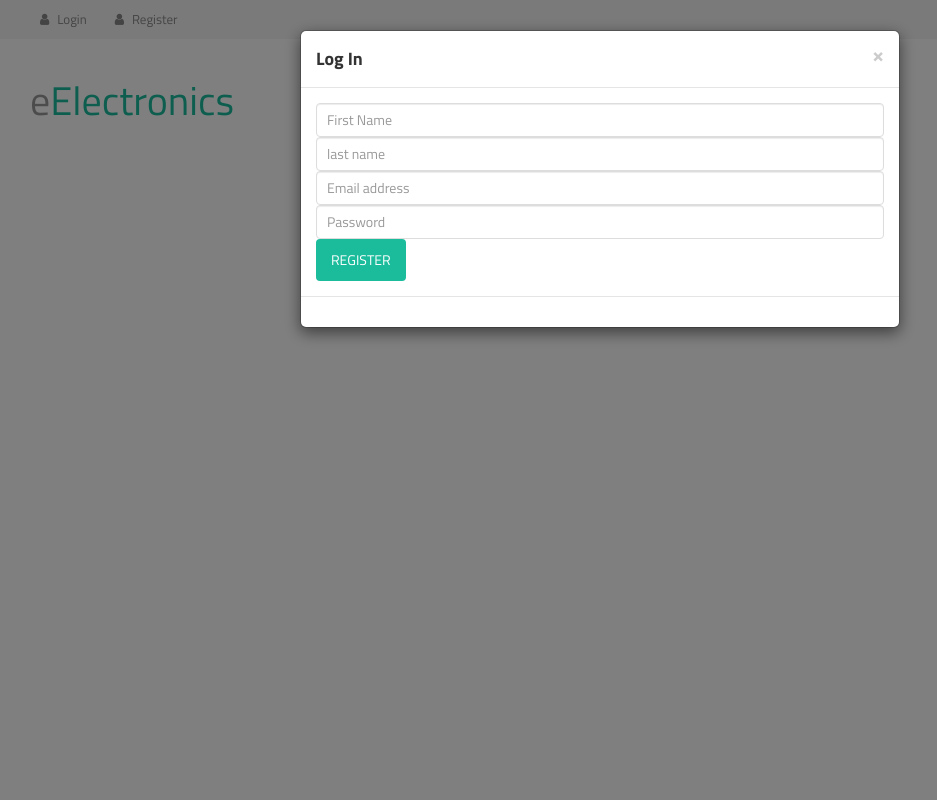
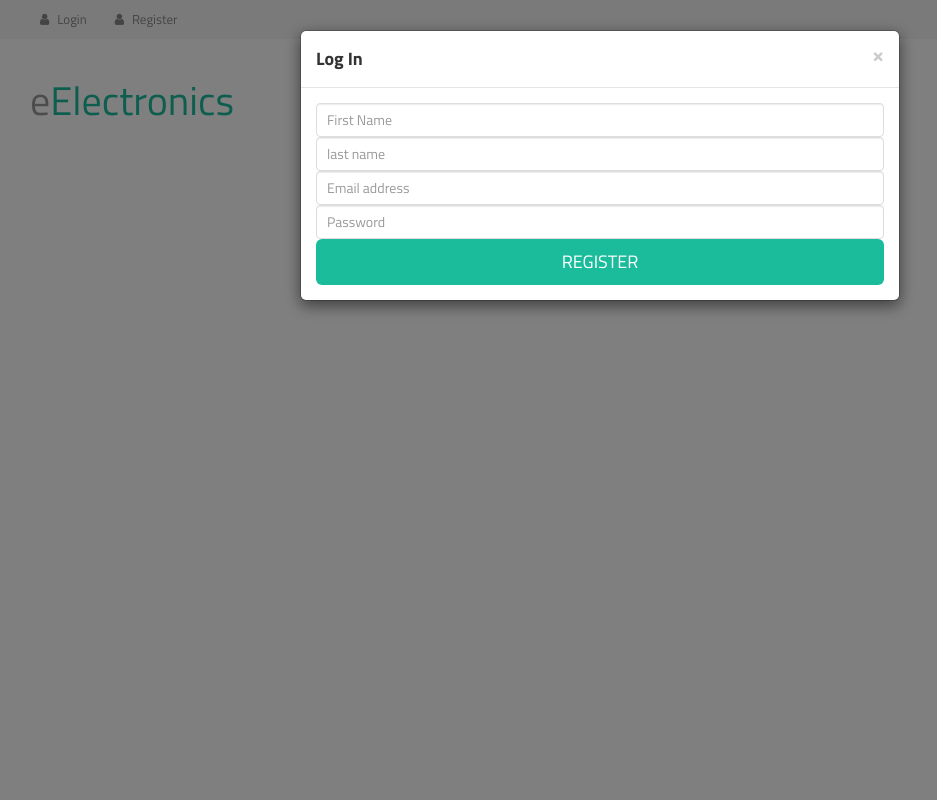
Before and after one commit to softvision-mihai-muresan/basic_apps, a Flask app: page / in a window 1280 px wide, after a click on "Register". Shown: the whole page, without its empty margins (40-977 px from the left). Run offline with Flask 2, Linux system fonts and the light colour scheme; some libraries are stand-ins or nearby versions.

Commit message:
Fixed register modal button size

```diff
--- a/templates/layout.html
+++ b/templates/layout.html
@@ -108,12 +108,12 @@
                 <label for="inputPasswordLogin" class="sr-only">Password</label>
                 <input type="password" name="inputPassword" id="inputRegisterPasswordLogin" class="form-control" placeholder="Password" required>
 
-                <button id="btnRegister" class="btn  btn-primary " type="submit">Register</button>
+                <button id="btnRegister" class="btn btn-lg btn-primary btn-block" type="submit">Register</button>
             </form>
             </div>
-            <div class="modal-footer">
+            <!--<div class="modal-footer">-->
               <!--<button type="button" class="btn btn-default" data-dismiss="modal">Close</button>-->
-            </div>
+            <!--</div>-->
           </div>
         </div>
       </div>
```
